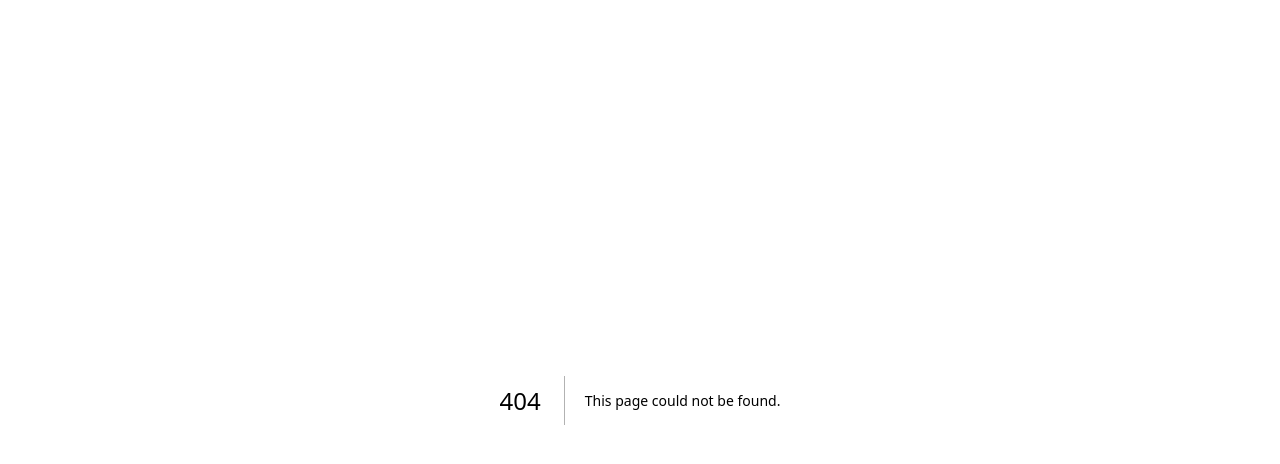
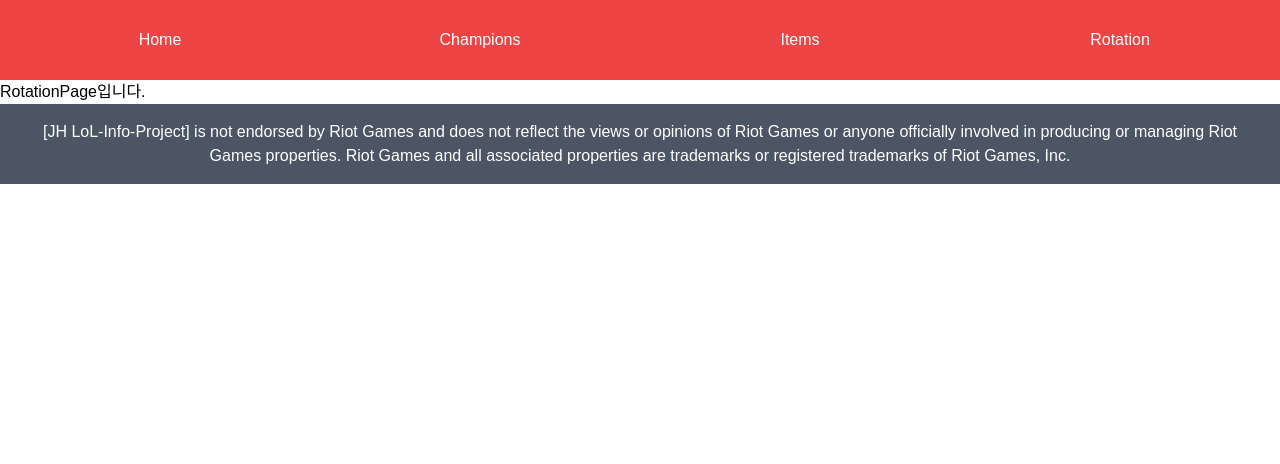
Before and after one commit to Jaeheeyu20240612/Riot--project, a Next.js app: page /rotation in a window 1280 px wide. Before the commit this address had no page. Shown: the top 464 px of the page. Built offline with nearby package versions, Linux system fonts and the light colour scheme.

Commit message:
project: lol 프로젝트 시작

```diff
--- /dev/null
+++ b/src/app/champions/page.tsx
@@ -0,0 +1,7 @@
+import React from 'react';
+
+const ChampionsPage = () => {
+  return <div>ChampionsPage</div>;
+};
+
+export default ChampionsPage;
--- a/src/app/globals.css
+++ b/src/app/globals.css
@@ -3,21 +3,14 @@
 @tailwind utilities;
 
 :root {
-  --background: #ffffff;
-  --foreground: #171717;
-}
-
-@media (prefers-color-scheme: dark) {
-  :root {
-    --background: #0a0a0a;
-    --foreground: #ededed;
-  }
+  background-color: white;
 }
 
 body {
-  color: var(--foreground);
-  background: var(--background);
   font-family: Arial, Helvetica, sans-serif;
+}
+.nav-link {
+  @apply py-7 w-1/4 text-white bg-red-500 text-center;
 }
 
 @layer utilities {
--- /dev/null
+++ b/src/app/items/page.tsx
@@ -0,0 +1,7 @@
+import React from 'react';
+
+const ItemsPage = () => {
+  return <div>ItemsPage입니다</div>;
+};
+
+export default ItemsPage;
--- a/src/app/layout.tsx
+++ b/src/app/layout.tsx
@@ -1,21 +1,13 @@
-import type { Metadata } from "next";
-import localFont from "next/font/local";
-import "./globals.css";
-
-const geistSans = localFont({
-  src: "./fonts/GeistVF.woff",
-  variable: "--font-geist-sans",
-  weight: "100 900",
-});
-const geistMono = localFont({
-  src: "./fonts/GeistMonoVF.woff",
-  variable: "--font-geist-mono",
-  weight: "100 900",
-});
+import type { Metadata } from 'next';
+// import localFont from 'next/font/local';
+import './globals.css';
+import Header from '@/components/Header';
+import Footer from '@/components/Footer';
+import Link from 'next/link';
 
 export const metadata: Metadata = {
-  title: "Create Next App",
-  description: "Generated by create next app",
+  title: 'LoL 정보 앱',
+  description: 'Generated by create next app',
 };
 
 export default function RootLayout({
@@ -24,11 +16,13 @@ export default function RootLayout({
   children: React.ReactNode;
 }>) {
   return (
-    <html lang="en">
-      <body
-        className={`${geistSans.variable} ${geistMono.variable} antialiased`}
-      >
-        {children}
+    <html lang='en'>
+      <body>
+        <div className='grid grid-rows-[80px_1fr_auto]  '>
+          <Header />
+          {children}
+          <Footer />
+        </div>
       </body>
     </html>
   );
--- a/src/app/page.tsx
+++ b/src/app/page.tsx
@@ -1,101 +1,5 @@
-import Image from "next/image";
+import Image from 'next/image';
 
 export default function Home() {
-  return (
-    <div className="grid grid-rows-[20px_1fr_20px] items-center justify-items-center min-h-screen p-8 pb-20 gap-16 sm:p-20 font-[family-name:var(--font-geist-sans)]">
-      <main className="flex flex-col gap-8 row-start-2 items-center sm:items-start">
-        <Image
-          className="dark:invert"
-          src="https://nextjs.org/icons/next.svg"
-          alt="Next.js logo"
-          width={180}
-          height={38}
-          priority
-        />
-        <ol className="list-inside list-decimal text-sm text-center sm:text-left font-[family-name:var(--font-geist-mono)]">
-          <li className="mb-2">
-            Get started by editing{" "}
-            <code className="bg-black/[.05] dark:bg-white/[.06] px-1 py-0.5 rounded font-semibold">
-              src/app/page.tsx
-            </code>
-            .
-          </li>
-          <li>Save and see your changes instantly.</li>
-        </ol>
-
-        <div className="flex gap-4 items-center flex-col sm:flex-row">
-          <a
-            className="rounded-full border border-solid border-transparent transition-colors flex items-center justify-center bg-foreground text-background gap-2 hover:bg-[#383838] dark:hover:bg-[#ccc] text-sm sm:text-base h-10 sm:h-12 px-4 sm:px-5"
-            href="https://vercel.com/new?utm_source=create-next-app&utm_medium=appdir-template-tw&utm_campaign=create-next-app"
-            target="_blank"
-            rel="noopener noreferrer"
-          >
-            <Image
-              className="dark:invert"
-              src="https://nextjs.org/icons/vercel.svg"
-              alt="Vercel logomark"
-              width={20}
-              height={20}
-            />
-            Deploy now
-          </a>
-          <a
-            className="rounded-full border border-solid border-black/[.08] dark:border-white/[.145] transition-colors flex items-center justify-center hover:bg-[#f2f2f2] dark:hover:bg-[#1a1a1a] hover:border-transparent text-sm sm:text-base h-10 sm:h-12 px-4 sm:px-5 sm:min-w-44"
-            href="https://nextjs.org/docs?utm_source=create-next-app&utm_medium=appdir-template-tw&utm_campaign=create-next-app"
-            target="_blank"
-            rel="noopener noreferrer"
-          >
-            Read our docs
-          </a>
-        </div>
-      </main>
-      <footer className="row-start-3 flex gap-6 flex-wrap items-center justify-center">
-        <a
-          className="flex items-center gap-2 hover:underline hover:underline-offset-4"
-          href="https://nextjs.org/learn?utm_source=create-next-app&utm_medium=appdir-template-tw&utm_campaign=create-next-app"
-          target="_blank"
-          rel="noopener noreferrer"
-        >
-          <Image
-            aria-hidden
-            src="https://nextjs.org/icons/file.svg"
-            alt="File icon"
-            width={16}
-            height={16}
-          />
-          Learn
-        </a>
-        <a
-          className="flex items-center gap-2 hover:underline hover:underline-offset-4"
-          href="https://vercel.com/templates?framework=next.js&utm_source=create-next-app&utm_medium=appdir-template-tw&utm_campaign=create-next-app"
-          target="_blank"
-          rel="noopener noreferrer"
-        >
-          <Image
-            aria-hidden
-            src="https://nextjs.org/icons/window.svg"
-            alt="Window icon"
-            width={16}
-            height={16}
-          />
-          Examples
-        </a>
-        <a
-          className="flex items-center gap-2 hover:underline hover:underline-offset-4"
-          href="https://nextjs.org?utm_source=create-next-app&utm_medium=appdir-template-tw&utm_campaign=create-next-app"
-          target="_blank"
-          rel="noopener noreferrer"
-        >
-          <Image
-            aria-hidden
-            src="https://nextjs.org/icons/globe.svg"
-            alt="Globe icon"
-            width={16}
-            height={16}
-          />
-          Go to nextjs.org →
-        </a>
-      </footer>
-    </div>
-  );
+  return <div>홈페이지입니다.</div>;
 }
--- /dev/null
+++ b/src/app/rotation/page.tsx
@@ -0,0 +1,7 @@
+import React from 'react';
+
+const RotationPage = () => {
+  return <div>RotationPage입니다.</div>;
+};
+
+export default RotationPage;
--- /dev/null
+++ b/src/components/Footer.tsx
@@ -0,0 +1,17 @@
+import React from 'react';
+
+const Footer = () => {
+  return (
+    <footer className='w-full  text-white bg-gray-600 '>
+      <p className='flex items-center justify-center text-center min-h-20 p-4'>
+        [JH LoL-Info-Project] is not endorsed by Riot Games and does not reflect
+        the views or opinions of Riot Games or anyone officially involved in
+        producing or managing Riot Games properties. Riot Games and all
+        associated properties are trademarks or registered trademarks of Riot
+        Games, Inc.
+      </p>
+    </footer>
+  );
+};
+
+export default Footer;
--- /dev/null
+++ b/src/components/Header.tsx
@@ -0,0 +1,27 @@
+import Link from 'next/link';
+import React from 'react';
+
+const Header = () => {
+  return (
+    <header>
+      <nav className='w-full '>
+        <div className='flex'>
+          <Link className='nav-link' href={'/'}>
+            Home
+          </Link>
+          <Link className='nav-link' href={'/champions'}>
+            Champions
+          </Link>
+          <Link className='nav-link' href={'/items'}>
+            Items
+          </Link>
+          <Link className='nav-link' href={'/rotation'}>
+            Rotation
+          </Link>
+        </div>
+      </nav>
+    </header>
+  );
+};
+
+export default Header;
```
Also changed, not shown: src/app/api/route.ts (added), 1 other file (tests, documents, lock files or other folders).
